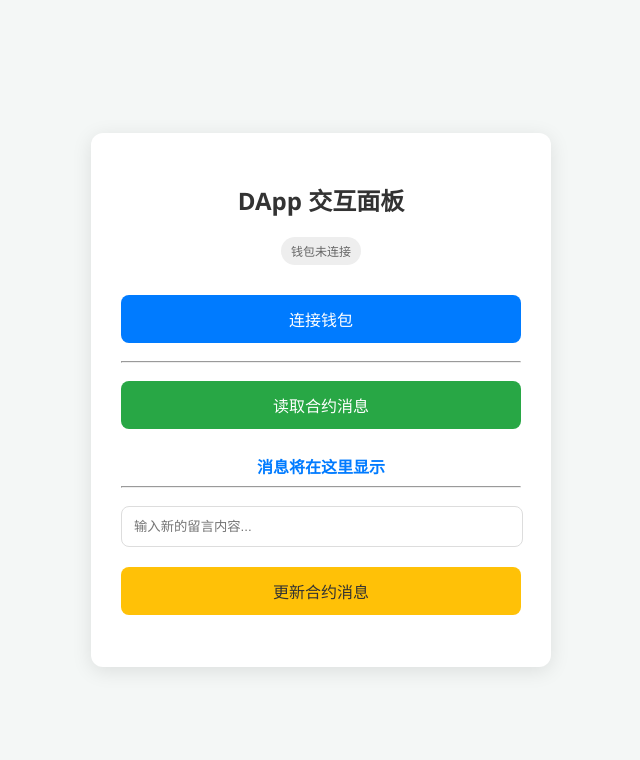
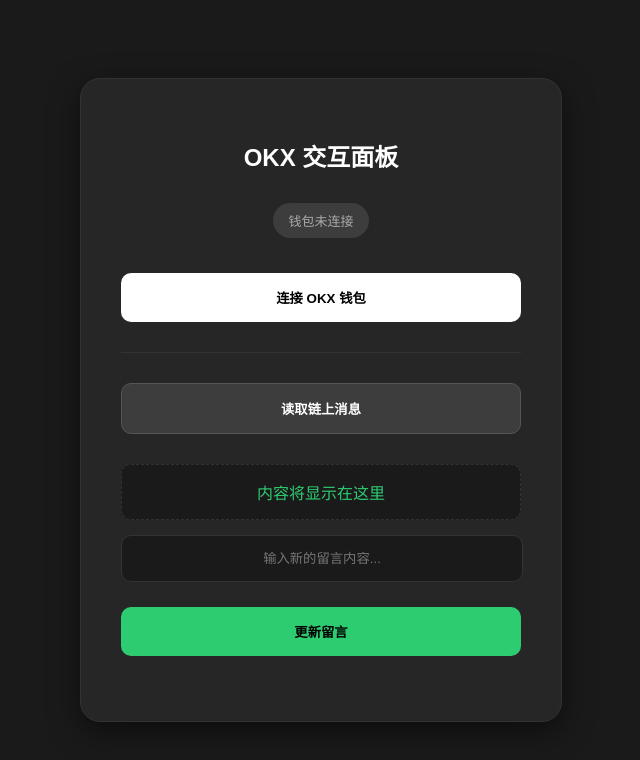
Before and after one commit to chenling48/record, a plain HTML site: page index.html in a window 1280 px wide. Shown: the whole page, without its empty margins (319-959 px from the left). Drawn offline with nearby package versions, Linux system fonts and the light colour scheme.

Commit message:
Update HTML for interaction

```diff
--- a/index.html
+++ b/index.html
@@ -3,108 +3,114 @@
 <head>
     <meta charset="UTF-8">
     <meta name="viewport" content="width=device-width, initial-scale=1.0">
-    <title>我的第一个 Web3 交互页面</title>
+    <title>OKX 钱包交互测试</title>
     <script src="https://cdnjs.cloudflare.com/ajax/libs/ethers/6.7.0/index.umd.min.js"></script>
     <style>
-        body { font-family: 'Segoe UI', Tahoma, Geneva, Verdana, sans-serif; background-color: #f4f7f6; display: flex; justify-content: center; align-items: center; height: 100vh; margin: 0; }
-        .container { background: white; padding: 30px; border-radius: 12px; box-shadow: 0 4px 20px rgba(0,0,0,0.1); width: 400px; text-align: center; }
-        h2 { color: #333; margin-bottom: 20px; }
-        .status-badge { font-size: 12px; padding: 5px 10px; border-radius: 20px; background: #eee; color: #666; margin-bottom: 20px; display: inline-block; }
-        button { width: 100%; padding: 12px; margin: 10px 0; border: none; border-radius: 8px; font-size: 16px; cursor: pointer; transition: 0.3s; }
-        .btn-connect { background-color: #007bff; color: white; }
-        .btn-read { background-color: #28a745; color: white; }
-        .btn-write { background-color: #ffc107; color: #333; }
-        input { width: calc(100% - 24px); padding: 12px; margin: 10px 0; border: 1px solid #ddd; border-radius: 8px; }
-        #messageDisplay { font-weight: bold; color: #007bff; margin-top: 15px; word-wrap: break-word; }
+        body { font-family: 'PingFang SC', sans-serif; background: #1a1a1a; color: white; display: flex; justify-content: center; align-items: center; height: 100vh; margin: 0; }
+        .card { background: #262626; padding: 40px; border-radius: 20px; box-shadow: 0 10px 30px rgba(0,0,0,0.5); width: 100%; max-width: 400px; text-align: center; border: 1px solid #333; }
+        h2 { margin-bottom: 30px; color: #fff; }
+        .status { padding: 8px 15px; border-radius: 50px; font-size: 13px; margin-bottom: 25px; display: inline-block; background: #3d3d3d; color: #aaa; }
+        .status.connected { background: #1d392a; color: #2ecc71; border: 1px solid #2ecc71; }
+        button { width: 100%; padding: 15px; margin: 10px 0; border: none; border-radius: 10px; font-weight: bold; cursor: pointer; transition: 0.2s; }
+        .btn-connect { background: #fff; color: #000; }
+        .btn-connect:hover { background: #ccc; }
+        .btn-action { background: #3d3d3d; color: #fff; border: 1px solid #555; }
+        .btn-action:hover { background: #4d4d4d; }
+        input { width: calc(100% - 30px); padding: 15px; background: #1a1a1a; border: 1px solid #333; border-radius: 10px; color: white; margin: 15px 0; text-align: center; }
+        #msgBox { margin-top: 20px; padding: 15px; background: #1a1a1a; border-radius: 10px; color: #2ecc71; min-height: 20px; border: 1px dashed #333; }
     </style>
 </head>
 <body>
 
-<div class="container">
-    <h2>DApp 交互面板</h2>
-    <div id="walletStatus" class="status-badge">钱包未连接</div>
+<div class="card">
+    <h2>OKX 交互面板</h2>
+    <div id="statusLabel" class="status">钱包未连接</div>
 
-    <button class="btn-connect" onclick="connectWallet()">连接钱包</button>
+    <button class="btn-connect" onclick="connectOKX()">连接 OKX 钱包</button>
 
-    <hr>
+    <div style="margin: 20px 0; border-top: 1px solid #333;"></div>
 
-    <div id="readSection">
-        <button class="btn-read" onclick="getMessage()">读取合约消息</button>
-        <div id="messageDisplay">消息将在这里显示</div>
-    </div>
+    <button class="btn-action" onclick="readContract()">读取链上消息</button>
+    <div id="msgBox">内容将显示在这里</div>
 
-    <hr>
+    <input type="text" id="inputField" placeholder="输入新的留言内容...">
+    <button class="btn-action" style="background: #2ecc71; color: #000; border: none;" onclick="writeContract()">更新留言</button>
 
-    <div id="writeSection">
-        <input type="text" id="newMessageInput" placeholder="输入新的留言内容...">
-        <button class="btn-write" onclick="setMessage()">更新合约消息</button>
-    </div>
-
-    <p id="txStatus" style="font-size: 12px; color: #888;"></p>
+    <p id="txInfo" style="font-size: 11px; color: #666; margin-top: 15px;"></p>
 </div>
 
 <script>
-    // 你的合约配置
-    const contractAddress = "0xAd074eF8dFa3c625a53185450F24203bC35160F6";
-    const abi = [
+    // 你的配置
+    const CONTRACT_ADDRESS = "0xAd074eF8dFa3c625a53185450F24203bC35160F6";
+    const ABI = [
         "function message() public view returns (string)",
         "function setMessage(string memory _newMsg) public"
     ];
 
+    let provider;
     let signer;
     let contract;
 
-    // 1. 连接钱包
-    async function connectWallet() {
-        if (window.ethereum) {
-            try {
-                const provider = new ethers.BrowserProvider(window.ethereum);
-                await provider.send("eth_requestAccounts", []);
-                signer = await provider.getSigner();
-                contract = new ethers.Contract(contractAddress, abi, signer);
+    // 核心函数：专门连接 OKX
+    async function connectOKX() {
+        // 强制寻找 OKX 注入的对象
+        const okx = window.okxwallet;
 
-                const address = await signer.getAddress();
-                document.getElementById('walletStatus').innerText = "已连接: " + address.substring(0,6) + "..." + address.substring(38);
-                document.getElementById('walletStatus').style.background = "#d4edda";
-                document.getElementById('walletStatus').style.color = "#155724";
-            } catch (error) {
-                alert("连接失败: " + error.message);
-            }
-        } else {
-            alert("未检测到插件。请在 OKX 钱包的 DApp 浏览器中打开或安装插件。");
+        if (!okx) {
+            alert("错误：未检测到 OKX 钱包！\n请检查：\n1. 是否安装了 OKX 插件\n2. 扩展设置里是否勾选了‘允许在无痕模式下运行’");
+            return;
+        }
+
+        try {
+            // 请求授权
+            const accounts = await okx.request({ method: 'eth_requestAccounts' });
+
+            // 使用 Ethers.js 包装 OKX 对象
+            provider = new ethers.BrowserProvider(okx);
+            signer = await provider.getSigner();
+            contract = new ethers.Contract(CONTRACT_ADDRESS, ABI, signer);
+
+            // 更新 UI
+            const addr = accounts[0];
+            const label = document.getElementById('statusLabel');
+            label.innerText = "已连接: " + addr.substring(0,6) + "..." + addr.substring(38);
+            label.className = "status connected";
+            console.log("OKX Connected:", addr);
+        } catch (err) {
+            console.error(err);
+            alert("连接被拒绝或出错");
         }
     }
 
-    // 2. 读取数据 (message 变量)
-    async function getMessage() {
-        if (!contract) return alert("请先连接钱包！");
+    // 读取合约里的 message 变量
+    async function readContract() {
+        if (!contract) return alert("请先连接钱包");
         try {
-            const msg = await contract.message();
-            document.getElementById('messageDisplay').innerText = "当前内容: " + msg;
-        } catch (error) {
-            console.error(error);
-            document.getElementById('messageDisplay').innerText = "读取失败，请确保在 Arbitrum Sepolia 网络上。";
+            const result = await contract.message();
+            document.getElementById('msgBox').innerText = result;
+        } catch (err) {
+            alert("读取失败，请检查是否在 Arbitrum Sepolia 网络");
         }
     }
 
-    // 3. 写入数据 (setMessage 函数)
-    async function setMessage() {
-        if (!contract) return alert("请先连接钱包！");
-        const newText = document.getElementById('newMessageInput').value;
-        if (!newText) return alert("请输入内容！");
+    // 调用 setMessage 函数
+    async function writeContract() {
+        if (!contract) return alert("请先连接钱包");
+        const val = document.getElementById('inputField').value;
+        if (!val) return alert("请输入内容");
 
         try {
-            document.getElementById('txStatus').innerText = "正在请求钱包确认...";
-            const tx = await contract.setMessage(newText);
+            document.getElementById('txInfo').innerText = "请在 OKX 钱包弹窗中确认...";
+            const tx = await contract.setMessage(val);
 
-            document.getElementById('txStatus').innerText = "交易已提交，等待区块确认...";
-            await tx.wait(); // 等待交易打包上链
+            document.getElementById('txInfo').innerText = "交易已提交，等待上链...";
+            await tx.wait(); // 等待交易打包
 
-            document.getElementById('txStatus').innerText = "更新成功！";
-            getMessage(); // 成功后自动刷新显示
-        } catch (error) {
-            console.error(error);
-            document.getElementById('txStatus').innerText = "交易失败或用户取消。";
+            document.getElementById('txInfo').innerText = "更新成功！";
+            readContract(); // 刷新显示
+        } catch (err) {
+            console.error(err);
+            document.getElementById('txInfo').innerText = "交易失败。";
         }
     }
 </script>
```
